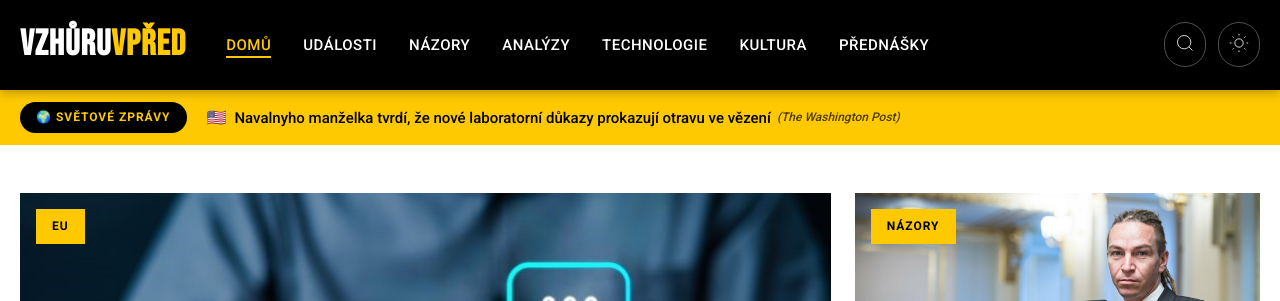
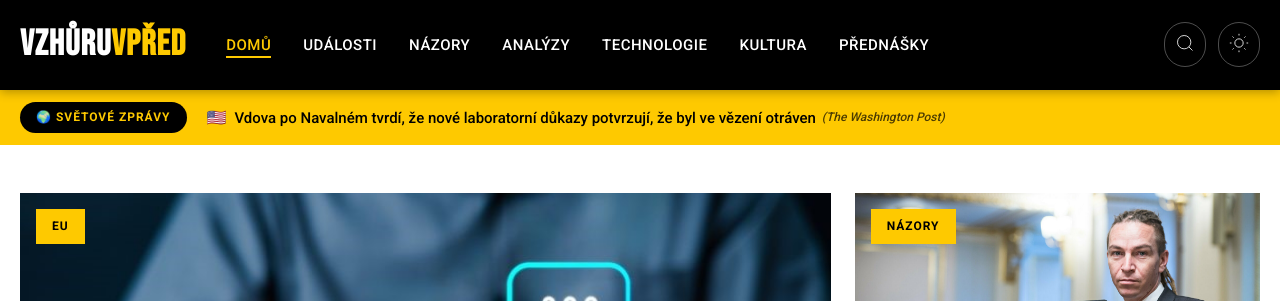
Before and after one commit to tangero/vzhuruvpred, a Jekyll site: the page built from index.html, in a window 1280 px wide and 900 px high. Shown: the top 301 px of the window. Built offline with Jekyll 4.4.1, drawn with Linux system fonts in a browser that asks for light colours; part of the change alters nothing that is shown.

Commit message:
Update world news 2025-09-18 16:28

```diff
--- a/_data/world_news.json
+++ b/_data/world_news.json
@@ -1,27 +1,27 @@
 {
-  "last_updated": "2025-09-18T15:19:25",
+  "last_updated": "2025-09-18T16:22:23",
   "articles": [
     {
       "flag": "🌍",
       "country": "global",
-      "title": "Odvolání z ministerstva spravedlnosti by mohlo pokračovat v demokratické odvetě za pokus o odsouzení Ilhan Omarové",
+      "title": "Odvolání ministerstva spravedlnosti by mohlo pokračovat v demokratické odvetě za snahu o cenzuru Ilhan Omarové",
       "original_title": "DOJ impeachments could continue Democratic retaliation against Ilhan Omar censure push - Politico",
       "url": "https://www.politico.com/live-updates/2025/09/17/congress/democrats-eye-more-censure-retaliation-00567992",
       "urlToImage": "https://www.politico.com/dims4/default/ee8fe02/2147483647/resize/1200x/quality/90/?url=https%3A%2F%2Fstatic.politico.com%2F1d%2Fb6%2F0fae363e45c7af2fb38163696b0c%2Fus-election-2026-texas-redistricting-70554.jpg",
       "source": "Politico",
       "publishedAt": "2025-09-17T14:02:54Z",
-      "description": "Rep. Marc Veasey míří na ministryni spravedlnosti Pam Bondiovou a ředitele FBI Kashe Patela."
+      "description": "Rep. Marc Veasey cílí na ministryni spravedlnosti Pam Bondi a ředitelku FBI Kash Patel."
     },
     {
       "flag": "🇺🇸",
       "country": "us",
-      "title": "Navalnyho manželka tvrdí, že nové laboratorní důkazy prokazují otravu ve vězení",
+      "title": "Vdova po Navalném tvrdí, že nové laboratorní důkazy potvrzují, že byl ve vězení otráven",
       "original_title": "Navalny’s widow says new lab evidence proves he was poisoned in prison - The Washington Post",
       "url": "https://www.washingtonpost.com/world/2025/09/17/navalny-poisoned-russia-yulia-navalnaya/",
       "urlToImage": "https://www.washingtonpost.com/wp-apps/imrs.php?src=https://arc-anglerfish-washpost-prod-washpost.s3.amazonaws.com/public/3NLTTYVFWA2Z7457RQVTS6GXPM_size-normalized.jpg&w=1440",
       "source": "The Washington Post",
       "publishedAt": "2025-09-17T13:44:11Z",
-      "description": "Dva laboratoře otestovaly Navalného vzorky, které byly propašovány ze země, a dospěly k závěru, že byl otráven, uvedla jeho manželka. Jako oficiální příčina smrti bylo uvedeno onemocnění."
+      "description": "Dva laboratoře otestovaly Navalného vzorky, které byly propašovány ze země, a dospěly k závěru, že byl otráven, řekla jeho žena. Jako oficiální příčina smrti bylo uvedeno onemocnění."
     },
     {
       "flag": "🌍",
@@ -54,29 +54,29 @@
       "urlToImage": "https://dims.apnews.com/dims4/default/859e5ca/2147483647/strip/true/crop/3204x1802+0+167/resize/1440x810!/quality/90/?url=https%3A%2F%2Fassets.apnews.com%2F49%2F08%2F388a82f893b9fb2b94f49c30f666%2Fb3905c866e5c43498ae05e0a81309060",
       "source": "Associated Press",
       "publishedAt": "2025-09-17T11:24:00Z",
-      "description": "Němec podezřelý z zmizení britské holčičky Madeleine McCannové byl po odpykání trestu propuštěn z vězení"
+      "description": "Němec podezřelý z zmizení britské holčičky Madeleine McCann byl po výstupu z vězení propuštěn"
     },
     {
       "flag": "🌍",
       "country": "global",
-      "title": "Futures na akcie se téměř nemění, obchodníci čekají na klíčový výhled Fedu ohledně sazeb: Živé aktualizace",
+      "title": "Futures na akciové indexy se téměř nemění, obchodníci čekají na klíčový výhled sazeb Fedu: Živé aktualizace",
       "original_title": "Stock futures are little changed as traders await key Fed rate outlook: Live updates - CNBC",
       "url": "https://www.cnbc.com/2025/09/16/stock-market-today-live-updates.html",
       "urlToImage": "https://image.cnbcfm.com/api/v1/image/108199022-17579684332025-09-15t203304z_63809372_rc2jsgak2cd7_rtrmadp_0_usa-stocks.jpeg?v=1757968495&w=1920&h=1080",
       "source": "CNBC",
       "publishedAt": "2025-09-17T10:04:00Z",
-      "description": "Klíčovým faktorem pro středeční trhy bude pravděpodobně čtvrtletní tečkový graf ekonomických prognóz Fedu."
+      "description": "Klíčovým faktorem pro středeční trhy bude pravděpodobně čtvrtletní „dot plot“ s ekonomickými prognózami Fedu."
     },
     {
       "flag": "🌍",
       "country": "global",
-      "title": "Kuo: Apple uvede na trh Macs s dotykovým displejem, začne s OLED MacBook Pro",
+      "title": "Kuo: Apple uvede na trh Macs s dotykovou obrazovkou, začne s OLED MacBook Pro",
       "original_title": "Kuo: Apple to launch touch screen Macs, starting with OLED MacBook Pro - 9to5Mac",
       "url": "https://9to5mac.com/2025/09/17/kuo-touch-screen-macs-oled-macbook-pro/",
       "urlToImage": "https://i0.wp.com/9to5mac.com/wp-content/uploads/sites/6/2024/05/OLED-MacBook-Pro-launch-2026.jpg?resize=1200%2C628&quality=82&strip=all&ssl=1",
       "source": "9to5Mac",
       "publishedAt": "2025-09-17T09:54:00Z",
-      "description": "Analytik Ming-Chi Kuo dnes uvedl, že se plány Applu na dotykové počítače Mac posouvají v dodavatelském řetězci."
+      "description": "Analytik Ming-Chi Kuo dnes uvedl, že plány Applu na Macy s dotykovou obrazovkou postupují v dodavatelském řetězci."
     },
     {
       "flag": "🌍",
@@ -87,23 +87,23 @@
       "urlToImage": "https://assets2.cbsnewsstatic.com/hub/i/r/2025/08/15/758727a2-abd4-4246-81a0-a45829550c77/thumbnail/1200x630/e9f7f2a4dc09655a7210c0af8a8862ab/gettyimages-2229437693.jpg",
       "source": "CBS News",
       "publishedAt": "2025-09-17T09:19:29Z",
-      "description": "Řídící letového provozu naléhavě a opakovaně nařizovali pilotům letu Spirit Airlines, aby se nad Long Islandem v New Yorku odklonili od Air Force One, které vezlo prezidenta Trumpa a další na ofici..."
+      "description": "Řídící letového provozu naléhavě a opakovaně nařizovali pilotům letu Spirit Airlines, aby se nad Long Islandem v New Yorku odklonili od Air Force One, které vezlo prezidenta Trumpa a další na státn..."
     },
     {
       "flag": "🌍",
       "country": "global",
-      "title": "Čína nařídila firmám přestat nakupovat čipy Nvidia pro umělou inteligenci, píše FT",
+      "title": "Čína nařizuje firmám přestat nakupovat čipy Nvidia pro umělou inteligenci, píše FT",
       "original_title": "China Orders Firms to Stop Buying Nvidia AI Chip, FT Says - Bloomberg.com",
       "url": "https://www.bloomberg.com/news/articles/2025-09-17/china-agency-orders-firms-to-stop-buying-nvidia-ai-chip-ft-says",
       "urlToImage": "https://assets.bwbx.io/images/users/iqjWHBFdfxIU/iyF2avybCM.8/v1/1200x800.jpg",
       "source": "Bloomberg",
       "publishedAt": "2025-09-17T09:16:29Z",
-      "description": "China’s internet watchdog has instructed companies including Alibaba Group Holding Ltd. and ByteDance Ltd. to terminate orders for Nvidia Corp.’s RTX Pro 6000D, the Financial Times reported, citing pe"
+      "description": "Čínský internetový dohled nařídil firmám včetně Alibaba Group Holding Ltd. a ByteDance Ltd. ukončit objednávky RTX Pro 6000D od Nvidia Corp., uvedl Financial Times s odvoláním na osoby obeznámené s..."
     },
     {
       "flag": "🌍",
       "country": "global",
-      "title": "RFK Jr. jmenoval do nejvyššího poradního sboru lékaře z Louisiany, který zpochybňuje vakcínu proti covidu",
+      "title": "RFK Jr. jmenoval do nejvyššího poradního panelu lékaře z Louisiany, který zpochybňuje očkování proti COVIDu",
       "original_title": "RFK Jr. picks Louisiana doctor who questions COVID vaccine to top advisory panel - NOLA.com",
       "url": "https://www.nola.com/news/politics/national_politics/louisiana-doctor-rfk-jr-covid-vaccines/article_d461fb8f-898f-4401-8926-a05f294d9bbc.html",
       "urlToImage": "https://bloximages.newyork1.vip.townnews.com/nola.com/content/tncms/assets/v3/editorial/1/e3/1e39dc65-405c-4a9d-a19a-da8d835952eb/684769068f635.image.jpg?crop=1763%2C926%2C0%2C124&resize=1200%2C630&order=crop%2Cresize",
@@ -114,7 +114,7 @@
     {
       "flag": "🌍",
       "country": "global",
-      "title": "Trump zahájí historickou návštěvu Spojeného království královskou recepcí",
+      "title": "Trump začne historickou státní návštěvu Británie královským přijetím",
       "original_title": "Trump to begin historic UK state visit with royal reception - ABC News",
       "url": "https://abcnews.go.com/Politics/trump-begin-historic-uk-state-visit-royal-reception/story?id\\\\u003d125651147",
       "urlToImage": null,
@@ -125,46 +125,46 @@
     {
       "flag": "🇺🇸",
       "country": "us",
-      "title": "Obavy z odstavení vlády sílí, když demokraté stupňují odhodlání zablokovat výdajový návrh republikánů",
+      "title": "Obavy z odstávky vlády sílí, když demokraté tvrdohlavě blokují výdajový návrh republikánů",
       "original_title": "Government shutdown fears intensify as Democrats stiffen resolve to block GOP spending bill - CNN",
       "url": "https://www.cnn.com/2025/09/17/politics/government-shutdown-congress",
       "urlToImage": "https://media.cnn.com/api/v1/images/stellar/prod/gettyimages-2235231472.jpg?c=16x9&q=w_800,c_fill",
       "source": "CNN",
       "publishedAt": "2025-09-17T06:00:05Z",
-      "description": "Líbor menšiny v Senátu Chuck Schumer udělal v březnu zásadní kalkul: Hlasoval pro to, aby vláda zůstala v chodu, a přesvědčil dostatek demokratů, aby ho následovali – a sklidil zuřivou kritiku zleva."
+      "description": "Vůdce menšiny v Senátu Chuck Schumer v březnu učinil zásadní kalkulaci: Hlasoval pro udržení chodu vlády a přesvědčil dostatek demokratů, aby ho následovali – a sklidil zuřivou kritiku zleva."
     },
     {
       "flag": "🌍",
       "country": "global",
-      "title": "Fotky: Aktivisté během prezidentovy návštěvy promítli na britský hrad Trumpovy a Epsteinovy obrazy",
+      "title": "Fotky: Aktivisti během prezidentovy návštěvy promítli na britský hrad Trumpovy a Epsteinovy obrazy",
       "original_title": "Photos: Activists beam Trump, Epstein images onto U.K. castle during president's visit - Axios",
       "url": "https://www.axios.com/2025/09/17/trump-uk-visit-protests-epstein-windsor-castle-arrests",
       "urlToImage": "https://images.axios.com/jn97J9qmvRz5EeGDe2Y2jsgjN6Q=/0x0:5049x2840/1366x768/2025/09/17/1758078522922.jpeg",
       "source": "Axios",
       "publishedAt": "2025-09-17T04:20:48Z",
-      "description": "Britská policie oznámila zatčení čtyř lidí pro podezření z nebezpečného vyhrožování"
+      "description": "Britská policie uvedla, že čtyři lidé byli zatčeni pro podezření z nebezpečného vyjadřování."
     },
     {
       "flag": "🌍",
       "country": "global",
-      "title": "Stephen Colbert se pošklebuje Trumpovu nedostatku cen Emmy po dalším vítězství Late Show",
+      "title": "Stephen Colbert se po nejnovějším vítězství ‚Late Show‘ pobouřil nad Trumpovým nedostatkem cen Emmy",
       "original_title": "Stephen Colbert Takes Jab at Trump’s Lack of Emmys After ‘Late Show’s Latest Win - The Hollywood Reporter",
       "url": "http://www.hollywoodreporter.com/tv/tv-news/late-show-stephen-colbert-teases-trump-after-emmy-win-1236373251/",
       "urlToImage": "https://www.hollywoodreporter.com/wp-content/uploads/2025/09/The-Late-Show-with-Stephen-Colbert-publicity-H-2025.png?w=1296&h=730&crop=1",
       "source": "Hollywood Reporter",
       "publishedAt": "2025-09-17T04:17:34Z",
-      "description": "The Late Show With Stephen Colbert\" poprvé získal cenu Emmy za nejlepší talk show v roce 2025."
+      "description": "‚The Late Show With Stephen Colbert‘ poprvé získal cenu Emmy za nejlepší talk show"
     },
     {
       "flag": "🇺🇸",
       "country": "us",
-      "title": "Ministryřkyně vnitřní bezpečnosti Kristi Noem vede zátah v Elginu; mezi 6 zadrženými je jeden občan USA - Chicago Sun",
+      "title": "Ministryř vnitřní bezpečnosti Kristi Noemová vede razii v Elginu; mezi 6 zadrženými jeden občan USA - Chicago Sun",
       "original_title": "Homeland Security Secretary Kristi Noem leads Elgin raid; 1 U.S. citizen among 6 detained - Chicago Sun-Times",
       "url": "https://chicago.suntimes.com/immigration/2025/09/16/homeland-security-secretary-kristi-noem-leads-elgin-raid-4-arrested",
       "urlToImage": "https://cst.brightspotcdn.com/dims4/default/3f1dc5d/2147483647/strip/true/crop/1280x731+0+62/resize/1461x834!/quality/90/?url=https%3A%2F%2Fchorus-production-cst-web.s3.us-east-1.amazonaws.com%2Fbrightspot%2F32%2F3d%2F9fb816a5408ba415a2ff4812edfc%2Felgin-091625-14.jpeg",
       "source": "Suntimes.com",
       "publishedAt": "2025-09-17T01:49:00Z",
-      "description": "Při zátahu v úterý byly použity nízko letící vrtulníky, silná světla a dýmovnice. Joe Botello (37) a jeho pět spolubydlících bylo vyvedeno z domu v bloku 900 na Chippewa Drive. Mezi agenty ICE v ma..."
+      "description": "Při zátahu se používaly nízko letící vrtulníky, silná světla a dýmovnice. Joe Botello (37) a jeho pět spolubydlících bylo vyvedeno z domu v ulici Chippewa Drive. Mezi agenty ICE v maskáčích a s voj..."
     },
     {
       "flag": "🌍",
@@ -175,56 +175,56 @@
       "urlToImage": "https://media-cldnry.s-nbcnews.com/image/upload/t_nbcnews-fp-1200-630,f_auto,q_auto:best/rockcms/2025-09/250915-melissa-hortman-se-316p-e7fb9b.jpg",
       "source": "NBC News",
       "publishedAt": "2025-09-17T01:43:00Z",
-      "description": "Minnesotští voliči zvolili demokratického nástupce do státního parlamentu pro křeslo po Melisse Hortmanové, která byla v červnu zavražděna"
+      "description": "Voliči v Minnesotě v úterý zvolili demokratického nástupce do křesla ve státní sněmovně, které dříve zastávala Melissa Hortmanová, jež byla v červnu zavražděna"
     },
     {
       "flag": "🌍",
       "country": "global",
-      "title": "Podezřelý z vraždy Charlieho Kirka se v textové výměně se spolubydlícím přiznal, tvrdí žalobce",
+      "title": "Podezřelý z vraždy Charlieho Kirka se v textové výměně s spolubydlícím přiznal, tvrdí prokurátor",
       "original_title": "Suspect in Charlie Kirk's killing confessed in a text exchange with his roommate, prosecutor says - CBS News",
       "url": "https://www.cbsnews.com/news/suspect-charlie-kirk-killing-confessed-text-exchange-roommate/",
       "urlToImage": "https://assets1.cbsnewsstatic.com/hub/i/r/2025/09/16/3c345121-218c-4220-8c42-74f6e53839b1/thumbnail/1200x630/567bd210980668b41747e90fcc6ea654/gettyimages-2235271587.jpg",
       "source": "CBS News",
       "publishedAt": "2025-09-16T23:47:00Z",
-      "description": "Soudní dokumenty uvádějí, že spolubydlící podezřelého našel v jejich bytě vzkaz: \"Měl jsem příležitost odstranit Charlieho Kirka a využiju ji."
+      "description": "Soudní dokumenty uvádějí, že spolubydlící podezřelého našel v bytě vzkaz: \"Měl jsem příležitost odstranit Charlieho Kirka a využiju ji."
     },
     {
       "flag": "🌍",
       "country": "global",
-      "title": "Křížová výprava RFK Jr. proti vakcínám vstupuje do akční fáze",
+      "title": "RFK Jr. a jeho křížová výprava proti vakcínám vstupuje do fáze činu",
       "original_title": "RFK Jr.’s Crusade Against Vaccines Hits Its Action Phase - The Bulwark",
       "url": "https://www.thebulwark.com/p/rfk-jr-kennedy-acip-crusade-against-vaccines-hepatitis-b",
       "urlToImage": "https://substackcdn.com/image/fetch/$s_!0bAG!,w_1200,h_600,c_fill,f_jpg,q_auto:good,fl_progressive:steep,g_auto/https%3A%2F%2Fsubstack-post-media.s3.amazonaws.com%2Fpublic%2Fimages%2Fdb1dc79f-e08c-4aa8-a5ab-e2e61993e421_7200x4050.jpeg",
       "source": "The Bulwark",
       "publishedAt": "2025-09-16T23:43:33Z",
-      "description": "Jeho provakcinační poradní výbor by měl revidovat pravidla pro život zachraňující vakcínu proti žloutence typu B."
+      "description": "Jeho provakcinační poradní výbor složený z odpůrců očkování pravděpodobně změní pravidla pro život zachraňující vakcínu proti žloutence typu B."
     },
     {
       "flag": "🌍",
       "country": "global",
-      "title": "Odvolaná ředitelka CDC se ohradí proti verzi jejího propuštění od RFK Jr.",
+      "title": "Odvolaná ředitelka CDC pravděpodobně odmítne verzi jejího propuštění podle RFK Jr.",
       "original_title": "Ousted CDC director expected to push back against RFK Jr.’s version of her firing - Politico",
       "url": "https://www.politico.com/news/2025/09/16/ousted-director-of-the-centers-for-disease-control-and-prevention-expected-to-push-back-against-rfk-jr-s-version-of-her-firing-00566625",
       "urlToImage": "https://www.politico.com/dims4/default/resize/1200/quality/90/format/jpg?url=https%3A%2F%2Fstatic.politico.com%2F74%2F88%2F750c7cfe484d9658e31453fa27dc%2Fhttps-delivery-gettyimages.com%2Fdownloads%2F2222092177",
       "source": "Politico",
       "publishedAt": "2025-09-16T18:55:51Z",
-      "description": "Kopie výpovědi Susan Monarezové, kterou získal POLITICO, se ostře rozchází s vyjádřením ministra zdravotnictví Kennedyho před senátním výborem pro finance."
+      "description": "Získaná kopie svědectví Susan Monarezové se ostře rozchází s vyjádřením ministra zdravotnictví Kennedyho před senátním výborem pro finance."
     },
     {
       "flag": "🇫🇷",
       "country": "fr",
-      "title": "Jak se zranění Bengals Joea Burrowa a Vikingů J.J. McCarthyho dotýká Browns: Mary Kay Cabot",
+      "title": "Jak Brownům prospějí zranění Bengalsova quarterbacka Joa Burrowa a Vikingsova quarterbacka J.J. McCarthyho: Mary Kay Cabot",
       "original_title": "How the Browns are impacted by injuries to the Bengals’ Joe Burrow and Vikings’ J.J. McCarthy: Mary Kay Cabot - Cleveland.com",
       "url": "https://www.cleveland.com/browns/2025/09/how-the-browns-are-impacted-by-injuries-to-the-bengals-joe-burrow-and-vikings-jj-mccarthy-mary-kay-cabot.html",
       "urlToImage": "https://www.cleveland.com/resizer/v2/FI6RHX3FGBA3VNHG3ZYEYL5GFI.JPG?auth=2d4fb125a02b9dae3e3759234d4788775692b0e8199fb9a0caec8ecf31d060ee&width=1280&quality=90",
       "source": "cleveland.com",
       "publishedAt": "2025-09-16T18:03:00Z",
-      "description": "Jak zranění Joea Burrowa a J.J. McCarthyho ovlivní Browns?"
+      "description": "Jak zranění Joa Burrowa a J.J. McCarthyho ovlivní Browns?"
     },
     {
       "flag": "🌍",
       "country": "global",
-      "title": "Astronomers discover rare Einstein cross with a fifth image, revealing hidden dark matter",
+      "title": "Astronomové objevili vzácný Einsteinův kříž s pátým obrazem, který odhaluje skrytou temnou hmotu",
       "original_title": "Astronomers discover rare Einstein cross with a fifth image, revealing hidden dark matter - Phys.org",
       "url": "https://phys.org/news/2025-09-astronomers-rare-einstein-image-revealing.html",
       "urlToImage": "https://scx2.b-cdn.net/gfx/news/2025/astronomers-discover-r-1.jpg",
@@ -235,7 +235,7 @@
     {
       "flag": "🌍",
       "country": "global",
-      "title": "Objevily NASA na Marsu známky dávného života, nebo je to jen planý poplach?",
+      "title": "Objevila NASA na Marsu známky dávného života, nebo je to jen planý poplach?",
       "original_title": "Did NASA Find Signs of Ancient Life on Mars—or Is It Another False Alarm? - The Wall Street Journal",
       "url": "https://www.wsj.com/science/space-astronomy/nasa-mars-ancient-life-study-6031449f",
       "urlToImage": null,
@@ -246,35 +246,35 @@
     {
       "flag": "🌍",
       "country": "global",
-      "title": "Co byste měli vědět o očkování proti chřipce na podzim",
+      "title": "Co potřebujete vědět o očkování proti chřipce na podzim",
       "original_title": "What You Need to Know About Getting a Flu Shot This Fall - Verywell Health",
       "url": "https://www.verywellhealth.com/flu-shots-2025-11807542",
       "urlToImage": "https://www.verywellhealth.com/thmb/GDqJt4M_7ZdhSxghEZ4UnC3_ZoM=/1500x0/filters:no_upscale():max_bytes(150000):strip_icc()/VWH-GettyImages-2211323900-ea4a6e894b53419cb54524d907f00f43.jpg",
       "source": "Verywellhealth.com",
       "publishedAt": "2025-09-16T12:15:00Z",
-      "description": "Očkování proti chřipce je nyní dostupné v celé zemi. Co potřebujete vědět o nároku, načasování a ceně vakcíny v letošním roce."
+      "description": "Očkování proti chřipce je nyní dostupné v celé zemi. Zde je vše, co potřebujete vědět o letošní vakcíně – nárok, načasování a cena."
     },
     {
       "flag": "🌍",
       "country": "global",
-      "title": "Analýza NASA ukazuje, že aktivita Slunce roste - Laboratoř proudového pohonu NASA (JPL) (.gov)",
+      "title": "Analýza NASA ukazuje, že aktivita Slunce roste - NASA Jet Propulsion Laboratory (JPL) (.gov)",
       "original_title": "NASA Analysis Shows Sun’s Activity Ramping Up - NASA Jet Propulsion Laboratory (JPL) (.gov)",
       "url": "https://www.jpl.nasa.gov/news/nasa-analysis-shows-suns-activity-ramping-up/",
       "urlToImage": "https://d2pn8kiwq2w21t.cloudfront.net/original_images/1-PIA26681_new_-_Sun_image.jpg",
       "source": "NASA",
       "publishedAt": "2025-09-15T17:55:09Z",
-      "description": "Slunce mířilo k historickému útlumu aktivity. Podle nového výzkumu se tento trend v roce 2008 obrátil."
+      "description": "Podle nového výzkumu se v roce 2008 obrátil trend, který nasvědčoval, že Slunce směřuje k historickému útlumu aktivity."
     },
     {
       "flag": "🇺🇸",
       "country": "us",
-      "title": "Proč každý šestý americký rodič odmítá očkování",
+      "title": "Proč každý šestý americký rodič odmítá očkování doporučené lékaři",
       "original_title": "Why 1 in 6 U.S. parents are rejecting vaccine recommendations - The Washington Post",
       "url": "https://www.washingtonpost.com/health/2025/09/15/childhood-vaccines-parents-post-kff-poll/",
       "urlToImage": "https://www.washingtonpost.com/wp-apps/imrs.php?src=https://arc-anglerfish-washpost-prod-washpost.s3.amazonaws.com/public/EQ6OYH5EGMZZSWE774XBA44PXU_size-normalized.jpg&w=1440",
       "source": "The Washington Post",
       "publishedAt": "2025-09-15T16:40:11Z",
-      "description": "Rozsáhlý průzkum deníku Washington Post a KFF podrobně popisuje, kdo má tendenci odmítat doporučení ohledně očkování a jaké je jeho zdůvodnění."
+      "description": "Rozsáhlý průzkum deníku Washington Post a KFF podrobně popisuje, kdo má tendenci odmítat doporučení ohledně očkování, a jejich zdůvodnění."
     }
   ]
 }
```
